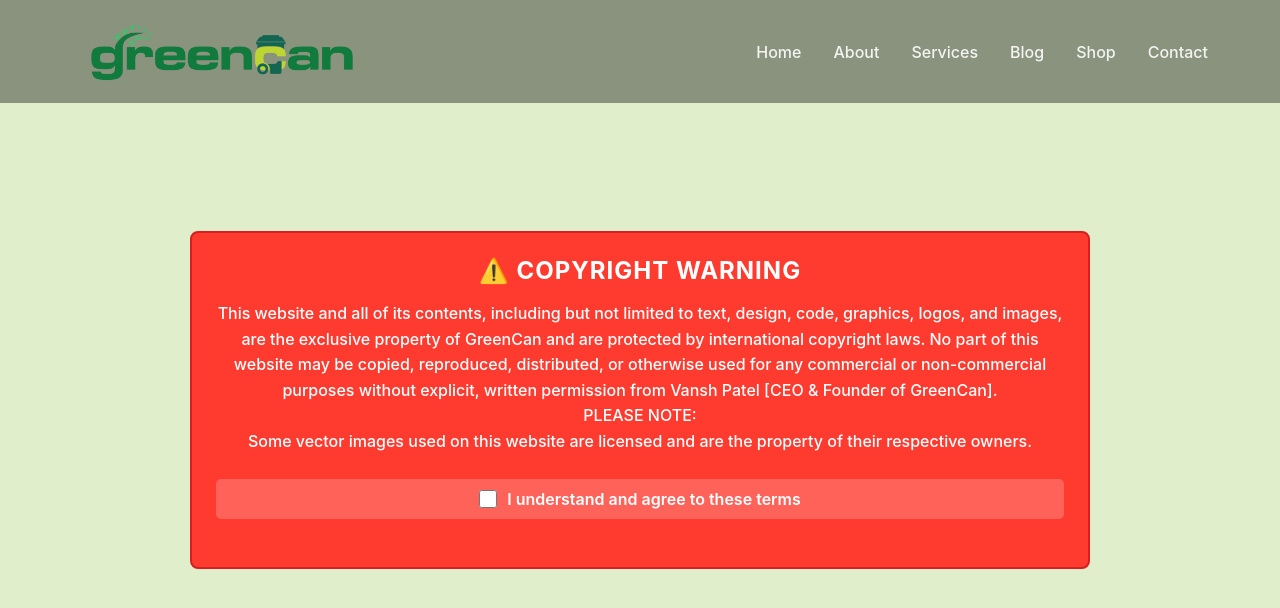
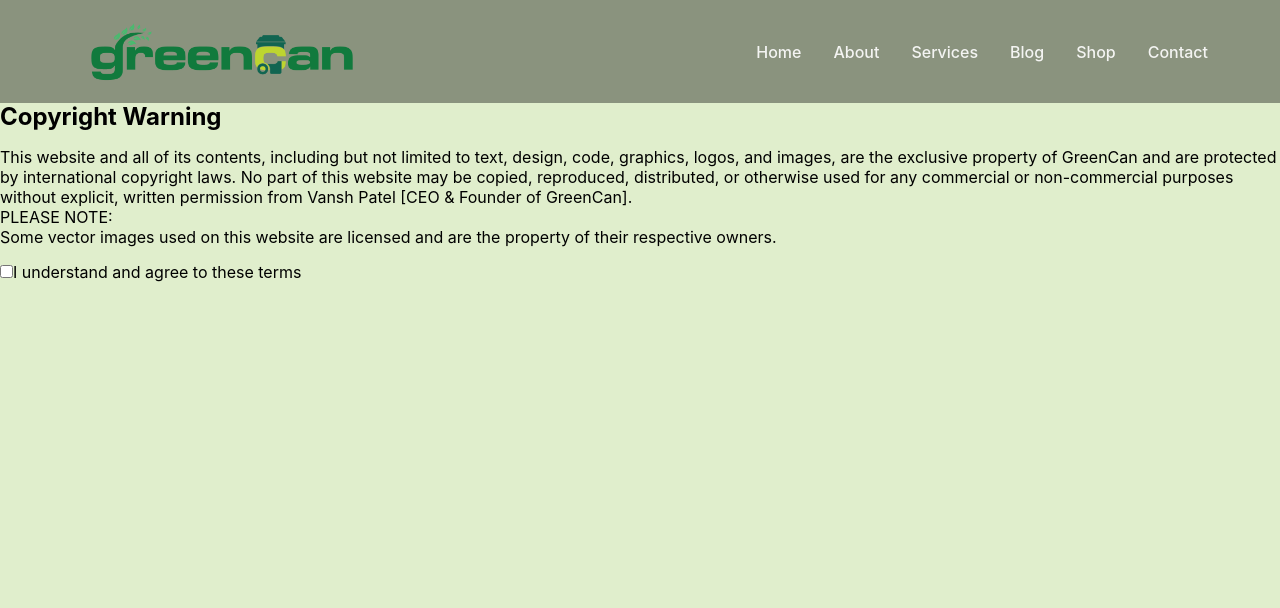
Before and after one commit to patel-vansh1607/greencan, a React (Create React App) app: page /home in a window 1280 px wide. Shown: the top 608 px of the page. Built offline with nearby package versions, Linux system fonts and the light colour scheme.

Commit message:
styling home page

```diff
--- a/src/pages/home.css
+++ b/src/pages/home.css
@@ -1,5 +1,84 @@
+
+:root {
+  --primary-color: #4CAF50;
+  --secondary-color: #2E7D32;
+  --accent-color: #8BC34A;
+  --text-color: #333;
+  --light-text: #fff;
+  --background-light: #f9f9f9;
+  --background-dark: #e9e9e9;
+  --shadow: 0 4px 6px rgba(0, 0, 0, 0.1);
+  --transition: all 0.3s ease;
+}
+
+
+
+.logo img {
+  width: 300px;
+}
+
+* {
+  margin: 0;
+  padding: 0;
+  box-sizing: border-box;
+}
+
+html {
+  scroll-behavior: smooth;
+}
+
+
+.container {
+  max-width: 1200px;
+  margin: 0 auto;
+  padding: 0 20px;
+}
+
+h1, h2, h3, h4 {
+  margin-bottom: 15px;
+  line-height: 1.2;
+}
+
+p {
+  margin-bottom: 15px;
+}
+
+a {
+  text-decoration: none;
+  color: var(--text-color);
+  transition: var(--transition);
+}
+
+ul {
+  list-style: none;
+}
+
+section {
+  padding: 80px 0;
+  display: flex;
+  justify-content: center; /* Centers the section content horizontally */
+  align-items: center; /* Centers the section content vertically if needed */
+}
+
+section h2 {
+  text-align: center;
+  font-size: 2.5rem;
+  margin-bottom: 40px;
+  position: relative;
+}
+
+section h2::after {
+  content: '';
+  position: absolute;
+  bottom: -10px;
+  left: 50%;
+  transform: translateX(-50%);
+  width: 80px;
+  height: 4px;
+  background-color: var(--primary-color);
+}
+
 .overlay1 {
-  z-index: -100;
   position: absolute;
   top: 0;
   left: 0;
@@ -11,7 +90,6 @@
     rgba(20, 83, 45, 0.8)
   );
 }
-
 .hero-content {
   position: relative;
   max-width: 1200px;
@@ -66,20 +144,13 @@
   border: none;
 }
 
-.secondary-button {
-  background: transparent;
-  color: white;
-  border: 2px solid rgba(255, 255, 255, 0.5);
-}
 
-.primary-button:hover,
-.secondary-button:hover {
+.primary-button:hover{
   transform: translateY(-2px);
   box-shadow: 0 4px 6px rgba(0, 0, 0, 0.1);
 }
 
-.primary-button i,
-.secondary-button i {
+.primary-button i {
   width: 1.25rem;
   height: 1.25rem;
 }
@@ -132,196 +203,12 @@
   animation: bounce 2s infinite;
 }
 
-/* .hero-content h1{
-  font-family: 'Nunito', sans-serif;
-  color: #166534;
-}
- */
-
-@keyframes fadeInUp {
-  from {
-    opacity: 0;
-    transform: translateY(20px);
-  }
-  to {
-    opacity: 1;
-    transform: translateY(0);
-  }
-}
-
-@keyframes bounce {
-  0%,
-  20%,
-  50%,
-  80%,
-  100% {
-    transform: translateY(0);
-  }
-  40% {
-    transform: translateY(-10px);
-  }
-  60% {
-    transform: translateY(-5px);
-  }
-}
-
-@media (max-width: 768px) {
-  .hero-content h1 {
-    font-size: 2.5rem;
-  }
-
-  .hero-content p {
-    font-size: 1.125rem;
-  }
-
-  .hero-stats {
-    flex-direction: column;
-    gap: 2rem;
-  }
-
-  .nav-links {
-    display: none;
-    position: absolute;
-    top: 100%;
-    left: 0;
-    width: 100%;
-    background: rgba(255, 255, 255, 0.95);
-    padding: 1rem;
-    flex-direction: column;
-    gap: 1rem;
-    box-shadow: 0 4px 6px -1px rgba(0, 0, 0, 0.1);
-  }
-
-  .nav-links.active {
-    display: flex;
-  }
-
-  .nav-links a {
-    color: #166534;
-  }
-
-  .nav-links a.active::after {
-    background: #166534;
-  }
-
-  .mobile-menu {
-    display: block;
-  }
-
-  .cta-button {
-    display: none;
-  }
-
-  .hero-buttons {
-    flex-direction: column;
-  }
+.about{
+  margin-top: 100px;
 }
 
 
-
-:root {
-  --primary-color: #4CAF50;
-  --secondary-color: #2E7D32;
-  --accent-color: #8BC34A;
-  --text-color: #333;
-  --light-text: #fff;
-  --background-light: #f9f9f9;
-  --background-dark: #e9e9e9;
-  --shadow: 0 4px 6px rgba(0, 0, 0, 0.1);
-  --transition: all 0.3s ease;
-}
-
-
-.logo img {
-  width: 300px;
-}
-
-* {
-  margin: 0;
-  padding: 0;
-  box-sizing: border-box;
-}
-
-html {
-  scroll-behavior: smooth;
-}
-
-
-.container {
-  max-width: 1200px;
-  margin: 0 auto;
-  padding: 0 20px;
-}
-
-h1, h2, h3, h4 {
-  margin-bottom: 15px;
-  line-height: 1.2;
-}
-
-p {
-  margin-bottom: 15px;
-}
-
-a {
-  text-decoration: none;
-  color: var(--text-color);
-  transition: var(--transition);
-}
-
-ul {
-  list-style: none;
-}
-
-section {
-  padding: 80px 0;
-}
-
-section h2 {
-  text-align: center;
-  font-size: 2.5rem;
-  margin-bottom: 40px;
-  position: relative;
-}
-
-section h2::after {
-  content: '';
-  position: absolute;
-  bottom: -10px;
-  left: 50%;
-  transform: translateX(-50%);
-  width: 80px;
-  height: 4px;
-  background-color: var(--primary-color);
-}
-
-.cta-button {
-  display: inline-block;
-  background-color: var(--primary-color);
-  color: var(--light-text);
-  padding: 12px 30px;
-  border: none;
-  border-radius: 30px;
-  font-size: 1rem;
-  font-weight: 600;
-  cursor: pointer;
-  transition: var(--transition);
-  text-transform: uppercase;
-  letter-spacing: 1px;
-}
-
-.cta-button:hover {
-  background-color: var(--secondary-color);
-  transform: translateY(-3px);
-  box-shadow: var(--shadow);
-}
-
-
-/* About Section */
 .about {
-  background-color: var(--background-light);
-}
-
-.about-content {
   display: flex;
   flex-wrap: wrap;
   gap: 40px;
@@ -552,259 +439,81 @@ section h2::after {
   margin-bottom: 10px;
 }
 
-/* Footer */
-footer {
-  background-color: #333;
-  color: var(--light-text);
-  padding: 60px 0 20px;
+@keyframes fadeInUp {
+  from {
+    opacity: 0;
+    transform: translateY(20px);
+  }
+  to {
+    opacity: 1;
+    transform: translateY(0);
+  }
 }
 
-.footer-content {
-  display: flex;
-  flex-wrap: wrap;
-  gap: 40px;
-  margin-bottom: 40px;
+@keyframes bounce {
+  0%,
+  20%,
+  50%,
+  80%,
+  100% {
+    transform: translateY(0);
+  }
+  40% {
+    transform: translateY(-10px);
+  }
+  60% {
+    transform: translateY(-5px);
+  }
 }
 
-.footer-logo,
-.footer-links,
-.footer-newsletter {
-  flex: 1;
-  min-width: 250px;
-}
+@media (max-width: 768px) {
+  .hero-content h1 {
+    font-size: 2.5rem;
+  }
 
-.footer-logo h2 {
-  color: var(--primary-color);
-  margin-bottom: 10px;
-}
+  .hero-content p {
+    font-size: 1.125rem;
+  }
 
-.footer-links h3,
-.footer-newsletter h3 {
-  margin-bottom: 20px;
-  position: relative;
-  display: inline-block;
-}
-
-.footer-links h3::after,
-.footer-newsletter h3::after {
-  content: '';
-  position: absolute;
-  bottom: -5px;
-  left: 0;
-  width: 50px;
-  height: 2px;
-  background-color: var(--primary-color);
-}
-
-.footer-links ul {
-  display: flex;
-  flex-direction: column;
-  gap: 10px;
-}
-
-.footer-links a {
-  color: var(--light-text);
-  transition: var(--transition);
-}
-
-.footer-links a:hover {
-  color: var(--primary-color);
-  padding-left: 5px;
-}
-
-.newsletter-form {
-  display: flex;
-  margin-top: 20px;
-}
-
-.newsletter-form input {
-  flex: 1;
-  padding: 10px;
-  border: none;
-  border-radius: 5px 0 0 5px;
-}
-
-.newsletter-form button {
-  background-color: var(--primary-color);
-  color: var(--light-text);
-  border: none;
-  padding: 10px 15px;
-  border-radius: 0 5px 5px 0;
-  cursor: pointer;
-  transition: var(--transition);
-}
-
-.newsletter-form button:hover {
-  background-color: var(--secondary-color);
-}
-
-.footer-bottom {
-  text-align: center;
-  padding-top: 20px;
-  border-top: 1px solid rgba(255, 255, 255, 0.1);
-}
-
-/* Responsive Design */
-@media (max-width: 768px) {
-  nav {
+  .hero-stats {
     flex-direction: column;
-    gap: 20px;
-    background-color: rgba(255, 255, 255, 0.9);
-    padding: 20px;
+    gap: 2rem;
   }
 
   .nav-links {
+    display: none;
+    position: absolute;
+    top: 100%;
+    left: 0;
+    width: 100%;
+    background: rgba(255, 255, 255, 0.95);
+    padding: 1rem;
     flex-direction: column;
-    gap: 15px;
-    text-align: center;
-    padding-right: 0;
+    gap: 1rem;
+    box-shadow: 0 4px 6px -1px rgba(0, 0, 0, 0.1);
   }
 
-  .hero h1 {
-    font-size: 2.5rem;
+  .nav-links.active {
+    display: flex;
   }
 
-  .hero p {
-    font-size: 1.2rem;
+  .nav-links a {
+    color: #166534;
   }
 
-  section {
-    padding: 60px 0;
+  .nav-links a.active::after {
+    background: #166534;
   }
 
-  section h2 {
-    font-size: 2rem;
+  .mobile-menu {
+    display: block;
   }
 
-  .about-content,
-  .impact-content,
-  .contact-content {
+  .cta-button {
+    display: none;
+  }
+
+  .hero-buttons {
     flex-direction: column;
   }
-
-  .contact-info {
-    padding-left: 0;
-  }
 }
-
-.overlay {
-  position: fixed;
-  top: 0;
-  left: 0;
-  width: 100%;
-  height: 100%;
-  display: flex;
-  justify-content: center;
-  align-items: center;
-  z-index: 1000;
-}
-
-.popup {
-  background-color: #ff3b30;
-  padding: 1.5rem;
-  border-radius: 8px;
-  box-shadow: 0 4px 15px rgba(255, 59, 48, 0.4);
-  max-width: 900px;
-  width: 900px;
-  text-align: center;
-  border: 2px solid #d81e1e;
-  animation: pulse 1.5s infinite;
-}
-
-@keyframes pulse {
-  0% {
-    box-shadow: 0 0 0 0 rgba(255, 59, 48, 0.7);
-  }
-  70% {
-    box-shadow: 0 0 0 10px rgba(255, 59, 48, 0);
-  }
-  100% {
-    box-shadow: 0 0 0 0 rgba(255, 59, 48, 0);
-  }
-}
-
-.small-popup {
-  max-width: 400px;
-  padding: 1.2rem;
-}
-
-.popup h2, .popup h3 {
-  margin-top: 0;
-  color: #fff;
-  text-transform: uppercase;
-  letter-spacing: 1px;
-  font-weight: 700;
-}
-
-.popup h2::before, .popup h3::before {
-  content: "⚠️ ";
-}
-
-.popup p {
-  margin-bottom: 1.5rem;
-  line-height: 1.6;
-  color: #fff;
-  font-weight: 500;
-}
-
-.checkbox-container {
-  display: flex;
-  align-items: center;
-  justify-content: center;
-  margin-bottom: 1.5rem;
-  background-color: rgba(255, 255, 255, 0.2);
-  padding: 10px;
-  border-radius: 5px;
-}
-
-.checkbox-container input {
-  margin-right: 10px;
-  width: 18px;
-  height: 18px;
-  cursor: pointer;
-}
-
-.checkbox-container label {
-  cursor: pointer;
-  color: #fff;
-  font-weight: 600;
-}
-
-#continue-button, #confirm-button {
-  background-color: #fff;
-  color: #ff3b30;
-  border: none;
-  padding: 0.8em 1.5em;
-  font-size: 1em;
-  border-radius: 8px;
-  cursor: pointer;
-  transition: all 0.3s;
-  font-weight: 700;
-  text-transform: uppercase;
-  letter-spacing: 1px;
-}
-
-#continue-button:hover, #confirm-button:hover {
-  background-color: #f0f0f0;
-  transform: scale(1.05);
-}
-
-#continue-button:disabled {
-  background-color: #999;
-  color: #666;
-  cursor: not-allowed;
-  opacity: 0.7;
-  transform: none;
-}
-
-#confirmation-overlay {
-  display: none;
-}
-
-.hidden {
-  display: none;
-}
-
-[data-lucide] {
-  color: black;
-}
```
